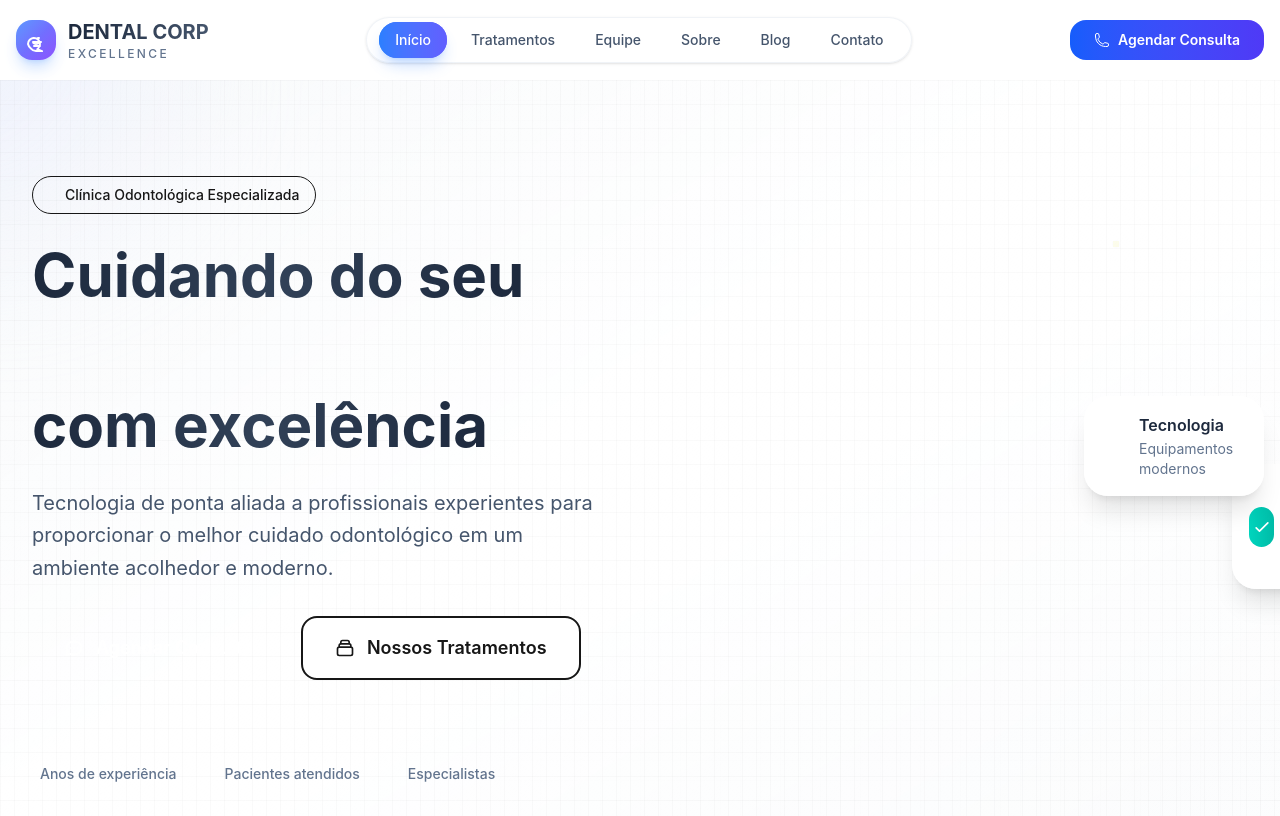
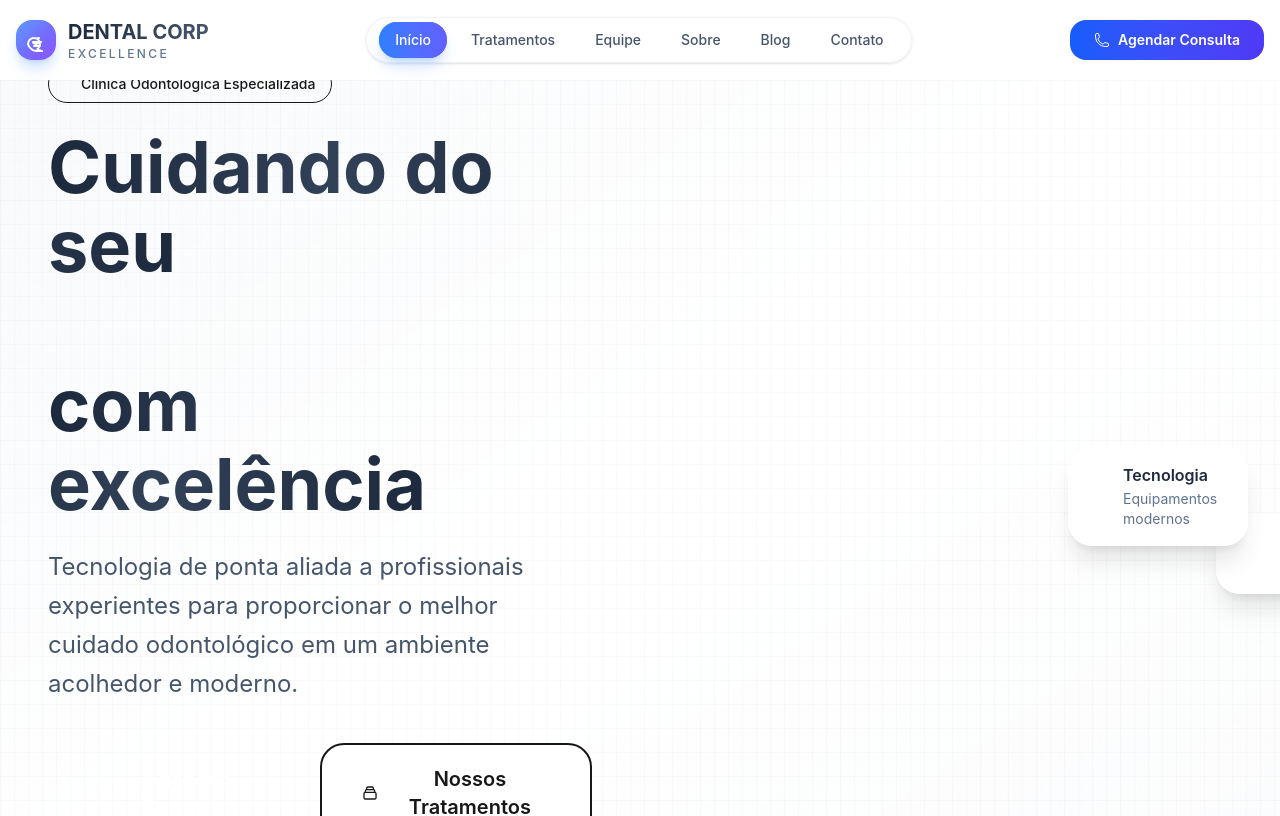
Before and after one commit to AlvaroHenriqueOP/projeto_clinica, a Next.js app: page / in a window 1280 px wide. Shown: the top 816 px of the page. Built offline with nearby package versions, Linux system fonts and the light colour scheme.

Commit message:
correção de bugs

```diff
--- a/src/app/HomePage.tsx
+++ b/src/app/HomePage.tsx
@@ -34,7 +34,7 @@ const ServicesPlaceholder = () => (
       <div className="grid md:grid-cols-3 gap-8">
         {[1, 2, 3].map((i) => (
           <div key={i} className="bg-white/80 backdrop-blur-sm p-6 rounded-2xl shadow-lg border border-slate-200/50">
-            <div className="w-12 h-12 bg-gradient-to-r from-blue-200 to-indigo-200 rounded-xl mb-4 animate-pulse"></div>
+            <div className="w-12 h-12 bg-gradient-to-r from-gold-200 to-gold-300 rounded-xl mb-4 animate-pulse"></div>
             <div className="h-6 w-32 bg-gradient-to-r from-slate-200 to-slate-300 rounded-lg mb-3 animate-pulse"></div>
             <div className="space-y-2">
               <div className="h-3 w-full bg-gradient-to-r from-slate-200 to-slate-300 rounded animate-pulse"></div>
@@ -60,7 +60,7 @@ const SectionPlaceholder = () => (
           <div className="h-6 w-3/4 bg-gradient-to-r from-slate-200 to-slate-300 rounded-lg animate-pulse"></div>
           <div className="h-4 w-full bg-gradient-to-r from-slate-200 to-slate-300 rounded animate-pulse"></div>
           <div className="h-4 w-5/6 bg-gradient-to-r from-slate-200 to-slate-300 rounded animate-pulse"></div>
-          <div className="h-10 w-32 bg-gradient-to-r from-blue-200 to-indigo-200 rounded-lg animate-pulse"></div>
+          <div className="h-10 w-32 bg-gradient-to-r from-gold-200 to-gold-300 rounded-lg animate-pulse"></div>
         </div>
         <div className="aspect-video bg-gradient-to-r from-slate-200 to-slate-300 rounded-2xl animate-pulse"></div>
       </div>
@@ -174,15 +174,15 @@ export default function HomePage() {
       {/* Modern background elements */}
       <div className="absolute inset-0 w-full h-full overflow-hidden pointer-events-none z-0">
         {/* Gradient orbs */}
-        <div className="absolute -top-48 -left-48 w-96 h-96 rounded-full bg-gradient-to-br from-blue-100/40 via-indigo-100/30 to-violet-100/20 blur-3xl"></div>
-        <div className="absolute top-1/3 -right-32 w-80 h-80 rounded-full bg-gradient-to-tl from-purple-100/30 via-pink-100/20 to-rose-100/10 blur-2xl"></div>
-        <div className="absolute bottom-32 -left-20 w-72 h-72 rounded-full bg-gradient-to-tr from-cyan-100/30 via-teal-100/20 to-emerald-100/10 blur-2xl"></div>
+        <div className="absolute -top-48 -left-48 w-96 h-96 rounded-full bg-gradient-to-br from-gold-100/40 via-gold-200/30 to-gold-300/20 blur-3xl"></div>
+        <div className="absolute top-1/3 -right-32 w-80 h-80 rounded-full bg-gradient-to-tl from-gold-200/30 via-gold-100/20 to-gold-50/10 blur-2xl"></div>
+        <div className="absolute bottom-32 -left-20 w-72 h-72 rounded-full bg-gradient-to-tr from-gold-300/30 via-gold-200/20 to-gold-100/10 blur-2xl"></div>
 
         {/* Floating geometric shapes */}
-        <div className="absolute top-20 right-20 w-4 h-4 bg-blue-400/20 rounded-full animate-pulse"></div>
-        <div className="absolute top-40 right-40 w-2 h-2 bg-indigo-400/30 rounded-full animate-pulse" style={{ animationDelay: '1s' }}></div>
-        <div className="absolute bottom-40 left-20 w-3 h-3 bg-violet-400/20 rounded-full animate-pulse" style={{ animationDelay: '2s' }}></div>
-        <div className="absolute bottom-60 left-40 w-2 h-2 bg-purple-400/30 rounded-full animate-pulse" style={{ animationDelay: '0.5s' }}></div>
+        <div className="absolute top-20 right-20 w-4 h-4 bg-gold-400/20 rounded-full animate-pulse"></div>
+        <div className="absolute top-40 right-40 w-2 h-2 bg-gold-500/30 rounded-full animate-pulse" style={{ animationDelay: '1s' }}></div>
+        <div className="absolute bottom-40 left-20 w-3 h-3 bg-gold-400/20 rounded-full animate-pulse" style={{ animationDelay: '2s' }}></div>
+        <div className="absolute bottom-60 left-40 w-2 h-2 bg-gold-500/30 rounded-full animate-pulse" style={{ animationDelay: '0.5s' }}></div>
 
         {/* Subtle grid pattern */}
         <div className="absolute inset-0 bg-[linear-gradient(to_right,#8080800a_1px,transparent_1px),linear-gradient(to_bottom,#8080800a_1px,transparent_1px)] bg-[size:20px_20px] opacity-30"></div>
--- a/src/app/components/home/HeroSection.tsx
+++ b/src/app/components/home/HeroSection.tsx
@@ -27,7 +27,7 @@ const HeroSection: React.FC = () => {
   };
 
   return (
-    <section className="relative h-screen min-h-[700px] w-full overflow-hidden bg-gradient-to-br from-gold-50 via-white to-gold-100/30">
+    <section className="relative h-screen min-h-[700px] xl:min-h-[900px] 2xl:min-h-[1000px] w-full overflow-hidden bg-gradient-to-br from-gold-50 via-white to-gold-100/30">
       {/* Background Pattern */}
       <div className="absolute inset-0 z-0">
         <div className="absolute inset-0 bg-[radial-gradient(ellipse_at_top_right,_var(--tw-gradient-stops))] from-gold-200/20 via-transparent to-transparent"></div>
@@ -77,10 +77,10 @@ const HeroSection: React.FC = () => {
       </div>
 
       {/* Main Content */}
-      <div className="container mx-auto max-w-7xl px-4 sm:px-6 lg:px-8 h-full flex items-center relative z-20">
-        <div className="grid lg:grid-cols-2 gap-8 lg:gap-16 xl:gap-20 items-center w-full">
+      <div className="container mx-auto max-w-7xl xl:max-w-8xl 2xl:max-w-9xl px-4 sm:px-6 lg:px-8 xl:px-12 2xl:px-16 h-full flex items-center relative z-20">
+        <div className="grid lg:grid-cols-2 gap-8 lg:gap-16 xl:gap-24 2xl:gap-32 items-center w-full">
           {/* Left Content */}
-          <div className="space-y-6 lg:space-y-8 max-w-2xl mx-auto lg:mx-0">
+          <div className="space-y-6 lg:space-y-8 xl:space-y-10 2xl:space-y-12 max-w-2xl xl:max-w-3xl 2xl:max-w-4xl mx-auto lg:mx-0">
             <m.div
               initial={{ opacity: 0, y: 30 }}
               animate={{ opacity: 1, y: 0 }}
@@ -103,7 +103,7 @@ const HeroSection: React.FC = () => {
                 initial={{ opacity: 0, y: 30 }}
                 animate={{ opacity: 1, y: 0 }}
                 transition={{ duration: 0.8, delay: 0.3 }}
-                className="text-3xl sm:text-4xl md:text-5xl lg:text-5xl xl:text-6xl 2xl:text-7xl font-bold leading-tight"
+                className="text-3xl sm:text-4xl md:text-5xl lg:text-6xl xl:text-7xl 2xl:text-8xl font-bold leading-tight xl:leading-[1.1] 2xl:leading-[1.05]"
               >
                 <span className="text-slate-800 bg-gradient-to-r from-slate-800 via-slate-700 to-slate-800 bg-clip-text text-transparent">
                   Cuidando do seu
@@ -123,7 +123,7 @@ const HeroSection: React.FC = () => {
                 initial={{ opacity: 0, y: 30 }}
                 animate={{ opacity: 1, y: 0 }}
                 transition={{ duration: 0.8, delay: 0.4 }}
-                className="text-base sm:text-lg md:text-xl text-slate-600 leading-relaxed max-w-xl"
+                className="text-base sm:text-lg md:text-xl xl:text-2xl 2xl:text-3xl text-slate-600 leading-relaxed max-w-xl xl:max-w-2xl 2xl:max-w-3xl"
               >
                 Tecnologia de ponta aliada a profissionais experientes para proporcionar o melhor cuidado odontológico em um ambiente acolhedor e moderno.
               </m.p>
@@ -134,11 +134,11 @@ const HeroSection: React.FC = () => {
               initial={{ opacity: 0, y: 30 }}
               animate={{ opacity: 1, y: 0 }}
               transition={{ duration: 0.8, delay: 0.5 }}
-              className="flex flex-col sm:flex-row gap-3 sm:gap-4"
+              className="flex flex-col sm:flex-row gap-3 sm:gap-4 xl:gap-6 2xl:gap-8"
             >
               <button
                 onClick={() => handleScrollToSection('contact')}
-                className="group relative px-6 sm:px-8 py-3 sm:py-4 bg-gradient-to-r from-gold-600 to-gold-700 text-white rounded-xl font-semibold text-base sm:text-lg transition-all duration-300 hover:shadow-xl hover:shadow-gold-500/25 hover:-translate-y-1"
+                className="group relative px-6 sm:px-8 xl:px-10 2xl:px-12 py-3 sm:py-4 xl:py-5 2xl:py-6 bg-gradient-to-r from-gold-600 to-gold-700 text-white rounded-xl xl:rounded-2xl font-semibold text-base sm:text-lg xl:text-xl 2xl:text-2xl transition-all duration-300 hover:shadow-xl hover:shadow-gold-500/25 hover:-translate-y-1"
               >
                 <span className="relative z-10 flex items-center justify-center gap-3">
                   <svg className="w-5 h-5" fill="none" stroke="currentColor" viewBox="0 0 24 24">
@@ -151,7 +151,7 @@ const HeroSection: React.FC = () => {
 
               <button
                 onClick={() => handleScrollToSection('services')}
-                className="group px-6 sm:px-8 py-3 sm:py-4 border-2 border-gold-200 text-gold-700 hover:border-gold-400 hover:text-gold-800 rounded-xl font-semibold text-base sm:text-lg transition-all duration-300 flex items-center justify-center gap-3 bg-white/80 backdrop-blur-sm hover:bg-gold-50"
+                className="group px-6 sm:px-8 xl:px-10 2xl:px-12 py-3 sm:py-4 xl:py-5 2xl:py-6 border-2 border-gold-200 text-gold-700 hover:border-gold-400 hover:text-gold-800 rounded-xl xl:rounded-2xl font-semibold text-base sm:text-lg xl:text-xl 2xl:text-2xl transition-all duration-300 flex items-center justify-center gap-3 bg-white/80 backdrop-blur-sm hover:bg-gold-50"
               >
                 <svg className="w-5 h-5" fill="none" stroke="currentColor" viewBox="0 0 24 24">
                   <path strokeLinecap="round" strokeLinejoin="round" strokeWidth={2} d="M19 11H5m14 0a2 2 0 012 2v6a2 2 0 01-2 2H5a2 2 0 01-2-2v-6a2 2 0 012-2m14 0V9a2 2 0 00-2-2M5 11V9a2 2 0 012-2m0 0V5a2 2 0 012-2h6a2 2 0 012 2v2M7 7h10" />
@@ -165,19 +165,19 @@ const HeroSection: React.FC = () => {
               initial={{ opacity: 0, y: 30 }}
               animate={{ opacity: 1, y: 0 }}
               transition={{ duration: 0.8, delay: 0.6 }}
-              className="flex items-center justify-center lg:justify-start gap-4 sm:gap-6 lg:gap-8 pt-4"
+              className="flex items-center justify-center lg:justify-start gap-4 sm:gap-6 lg:gap-8 xl:gap-12 2xl:gap-16 pt-4 xl:pt-6 2xl:pt-8"
             >
               <div className="text-center px-2">
-                <div className="text-xl sm:text-2xl md:text-3xl font-bold bg-gradient-to-r from-gold-600 to-gold-700 bg-clip-text text-transparent">10+</div>
-                <div className="text-xs sm:text-sm text-slate-500 font-medium">Anos de experiência</div>
+                <div className="text-xl sm:text-2xl md:text-3xl xl:text-4xl 2xl:text-5xl font-bold bg-gradient-to-r from-gold-600 to-gold-700 bg-clip-text text-transparent">10+</div>
+                <div className="text-xs sm:text-sm xl:text-base 2xl:text-lg text-slate-500 font-medium">Anos de experiência</div>
               </div>
               <div className="text-center px-2">
-                <div className="text-xl sm:text-2xl md:text-3xl font-bold bg-gradient-to-r from-gold-600 to-gold-700 bg-clip-text text-transparent">5k+</div>
-                <div className="text-xs sm:text-sm text-slate-500 font-medium">Pacientes atendidos</div>
+                <div className="text-xl sm:text-2xl md:text-3xl xl:text-4xl 2xl:text-5xl font-bold bg-gradient-to-r from-gold-600 to-gold-700 bg-clip-text text-transparent">5k+</div>
+                <div className="text-xs sm:text-sm xl:text-base 2xl:text-lg text-slate-500 font-medium">Pacientes atendidos</div>
               </div>
               <div className="text-center px-2">
-                <div className="text-xl sm:text-2xl md:text-3xl font-bold bg-gradient-to-r from-gold-600 to-gold-700 bg-clip-text text-transparent">15+</div>
-                <div className="text-xs sm:text-sm text-slate-500 font-medium">Especialistas</div>
+                <div className="text-xl sm:text-2xl md:text-3xl xl:text-4xl 2xl:text-5xl font-bold bg-gradient-to-r from-gold-600 to-gold-700 bg-clip-text text-transparent">15+</div>
+                <div className="text-xs sm:text-sm xl:text-base 2xl:text-lg text-slate-500 font-medium">Especialistas</div>
               </div>
             </m.div>
           </div>
@@ -192,7 +192,7 @@ const HeroSection: React.FC = () => {
             >
               {/* Main image container */}
               <div className="relative z-10">
-                <div className="aspect-[4/5] w-full max-w-sm lg:max-w-md xl:max-w-lg relative rounded-3xl overflow-hidden shadow-2xl shadow-gold-500/20">
+                <div className="aspect-[4/5] w-full max-w-sm lg:max-w-md xl:max-w-lg 2xl:max-w-xl relative rounded-3xl overflow-hidden shadow-2xl shadow-gold-500/20">
                   <Image
                     src="/images/clinica_hero.jpg"
                     alt="Clínica Odontológica Moderna"
@@ -215,14 +215,14 @@ const HeroSection: React.FC = () => {
               >
                 <div className="bg-white/90 backdrop-blur-md rounded-2xl p-4 shadow-xl border border-white/20">
                   <div className="flex items-center gap-3">
-                    <div className="w-10 h-10 bg-gradient-to-r from-teal-400 to-teal-500 rounded-xl flex items-center justify-center">
+                    <div className="w-10 h-10 bg-gradient-to-r from-gold-400 to-gold-500 rounded-xl flex items-center justify-center">
                       <svg className="w-5 h-5 text-white" fill="none" stroke="currentColor" viewBox="0 0 24 24">
                         <path strokeLinecap="round" strokeLinejoin="round" strokeWidth={2} d="M5 13l4 4L19 7" />
                       </svg>
                     </div>
                     <div>
-                      <div className="font-semibold text-slate-800">100% Seguro</div>
-                      <div className="text-sm text-slate-500">Protocolos rigorosos</div>
+                      <div className="font-semibold text-slate-800">Atendimento</div>
+                      <div className="text-sm text-slate-500">Humanizado</div>
                     </div>
                   </div>
                 </div>
--- a/src/app/globals.css
+++ b/src/app/globals.css
@@ -32,6 +32,10 @@
   --gray-700: #504B3D;
   --gray-800: #383426;
   --gray-900: #201E16;
+
+  /* Custom max widths for large screens */
+  --max-w-8xl: 88rem;
+  --max-w-9xl: 96rem;
 
   /* Cores de Apoio */
   --teal-50: #F0FDF9;
@@ -505,6 +509,15 @@ html {
   scroll-behavior: smooth;
 }
 
+/* === TAILWIND CSS v4 CUSTOM UTILITIES === */
+@utility max-w-8xl {
+  max-width: var(--max-w-8xl);
+}
+
+@utility max-w-9xl {
+  max-width: var(--max-w-9xl);
+}
+
 /* ======================
    ANIMATIONS
    ====================== */
```
Also changed, not shown: .claude/settings.local.json.
